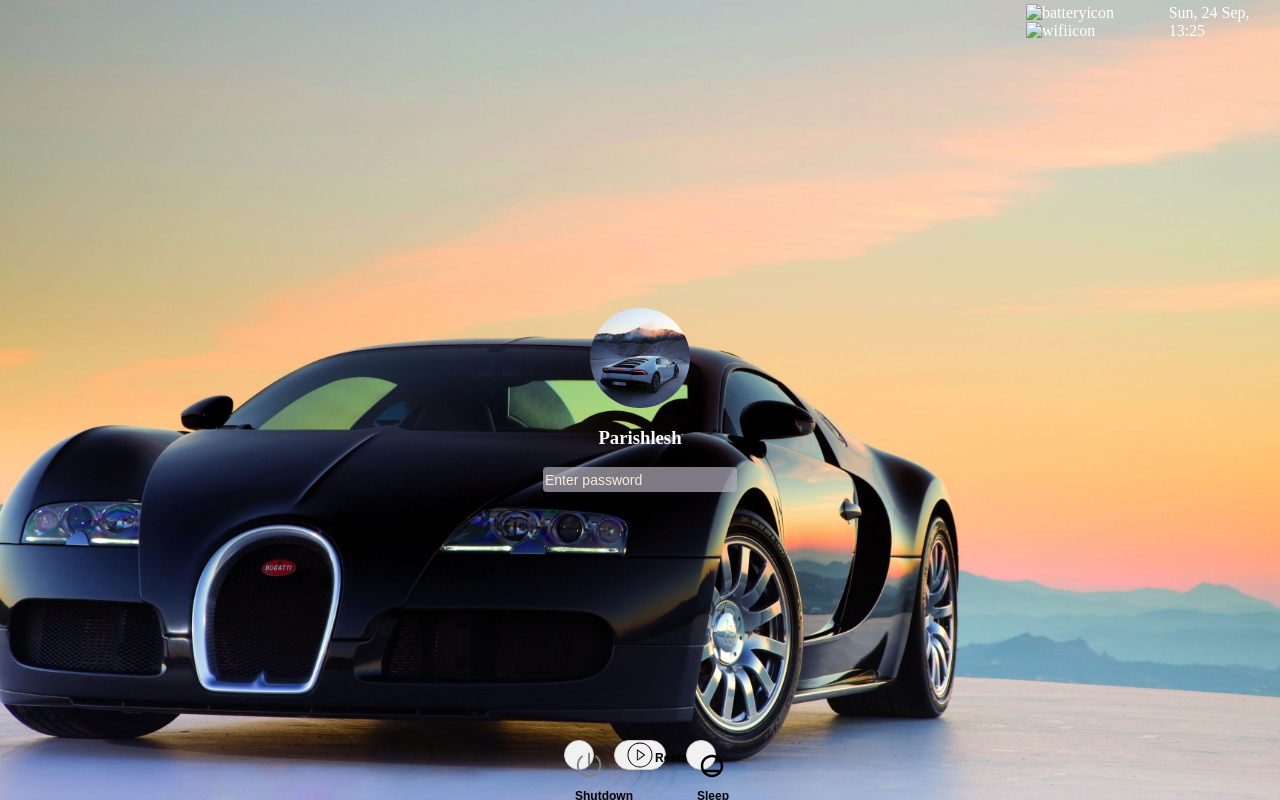
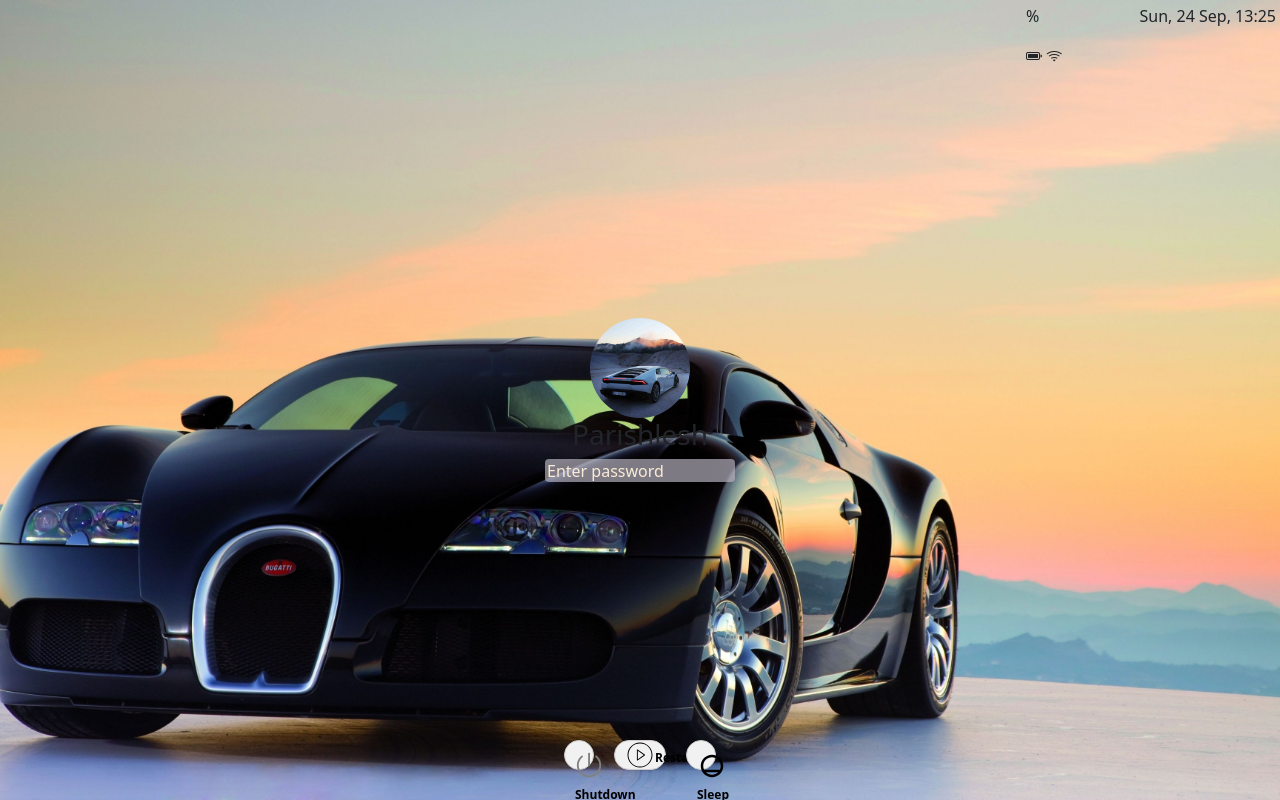
Before and after one commit to parishlesh/mac-ui, a plain HTML site: page index.html in a window 1280 px wide. Drawn offline with nearby package versions, Linux system fonts and the light colour scheme.

Commit message:
icons changed from icons from bootstrap

```diff
--- a/index.html
+++ b/index.html
@@ -7,16 +7,21 @@
     <meta charset="UTF-8">
     <meta name="viewport" content="width=device-width, initial-scale=1.0">
     <link rel="stylesheet" href="style.css">
+    <link href="https://cdn.jsdelivr.net/npm/bootstrap@5.3.2/dist/css/bootstrap.min.css" rel="stylesheet" integrity="sha384-T3c6CoIi6uLrA9TneNEoa7RxnatzjcDSCmG1MXxSR1GAsXEV/Dwwykc2MPK8M2HN" crossorigin="anonymous">
+    <link rel="stylesheet" href=
+    "https://cdn.jsdelivr.net/npm/bootstrap-icons@1.5.0/font/bootstrap-icons.css" />
     <title>mac login</title>
 </head>
 <body>
     <main>
         <nav>
-            <div class="battery">
+            <div class="battery_wifi">
                 <span id ="level"></span>
-
-                <img src="" alt="batteryicon">
-                <img src="" alt="wifiicon">
+                <p>%</p>
+                <div class="icons">
+                    <i class="bi bi-battery-full text-md"></i>
+                    <i class="bi bi-wifi text-xl"></i>
+                </div>
             </div>
             <div id="date">
                 todays date
@@ -45,7 +50,9 @@
             </div>
         </div>
     </main>
+    <script src="https://cdn.jsdelivr.net/npm/bootstrap@5.3.2/dist/js/bootstrap.bundle.min.js" integrity="sha384-C6RzsynM9kWDrMNeT87bh95OGNyZPhcTNXj1NW7RuBCsyN/o0jlpcV8Qyq46cDfL" crossorigin="anonymous"></script>
     <script src="https://cdnjs.cloudflare.com/ajax/libs/moment.js/2.29.4/moment.min.js" integrity="sha512-CryKbMe7sjSCDPl18jtJI5DR5jtkUWxPXWaLCst6QjH8wxDexfRJic2WRmRXmstr2Y8SxDDWuBO6CQC6IE4KTA==" crossorigin="anonymous" referrerpolicy="no-referrer"></script>
     <script src="script.js"></script>
+
 </body>
 </html>
```
Lines whose indentation alone changed are shown as unchanged.
